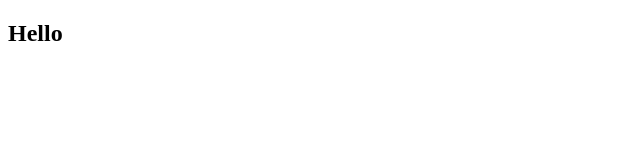
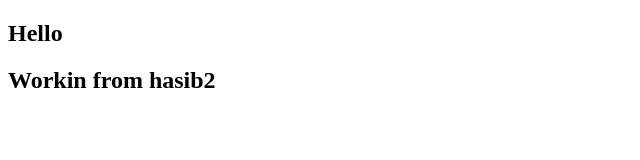
Before and after one commit to hasibhu/gitLearning, a plain HTML site: page index.html in a window 1280 px wide. Shown: the whole page, without its empty margins (0-640 px from the left). Drawn offline with Linux system fonts and the light colour scheme.

Commit message:
comit from hasib2

```diff
--- a/index.html
+++ b/index.html
@@ -8,6 +8,8 @@
 <body>
     <Section>
         <h1>Hello</h1>
+        <h1>Workin from hasib2</h1>
+
     </Section>
 </body>
 </html>
```
